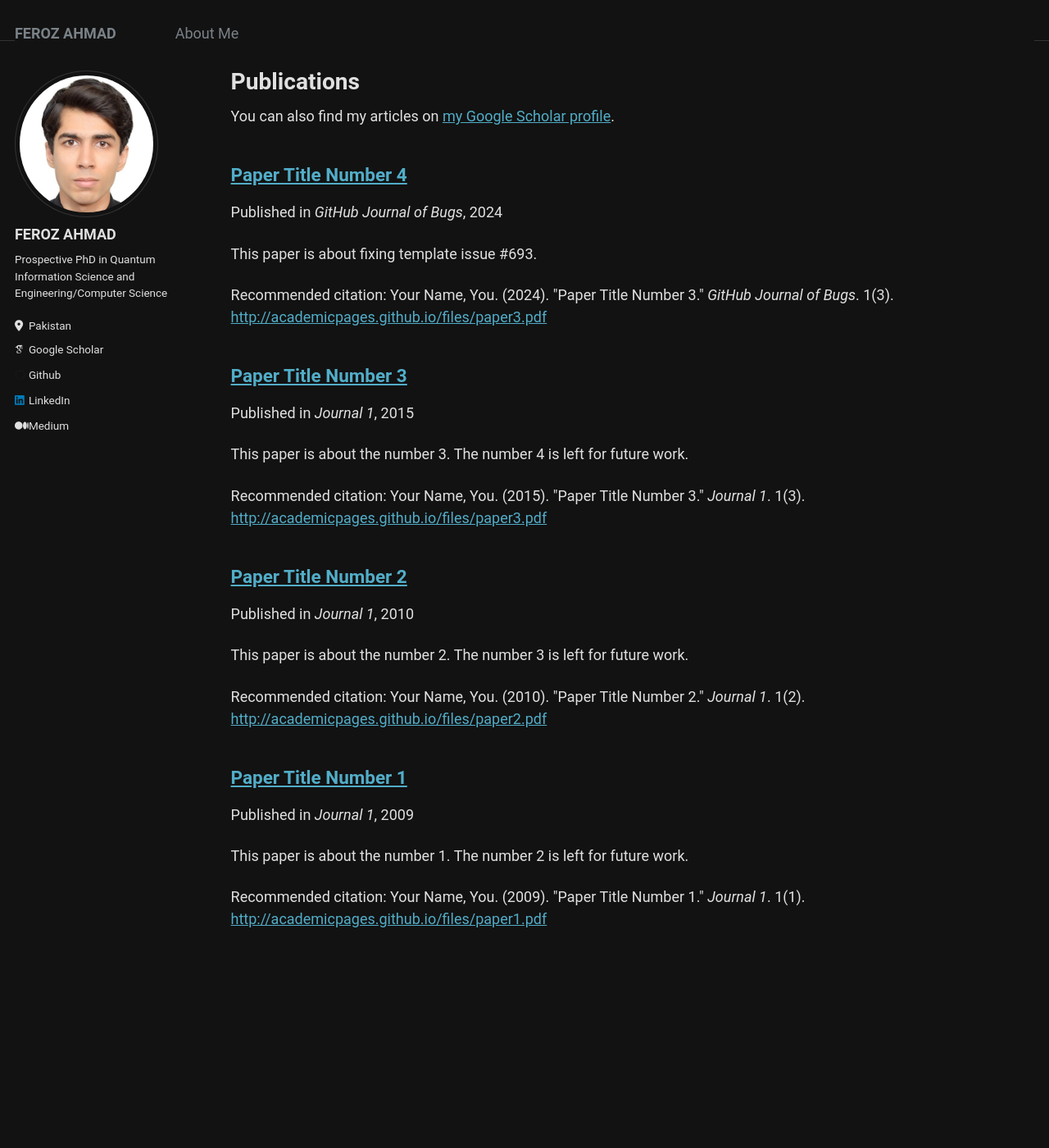
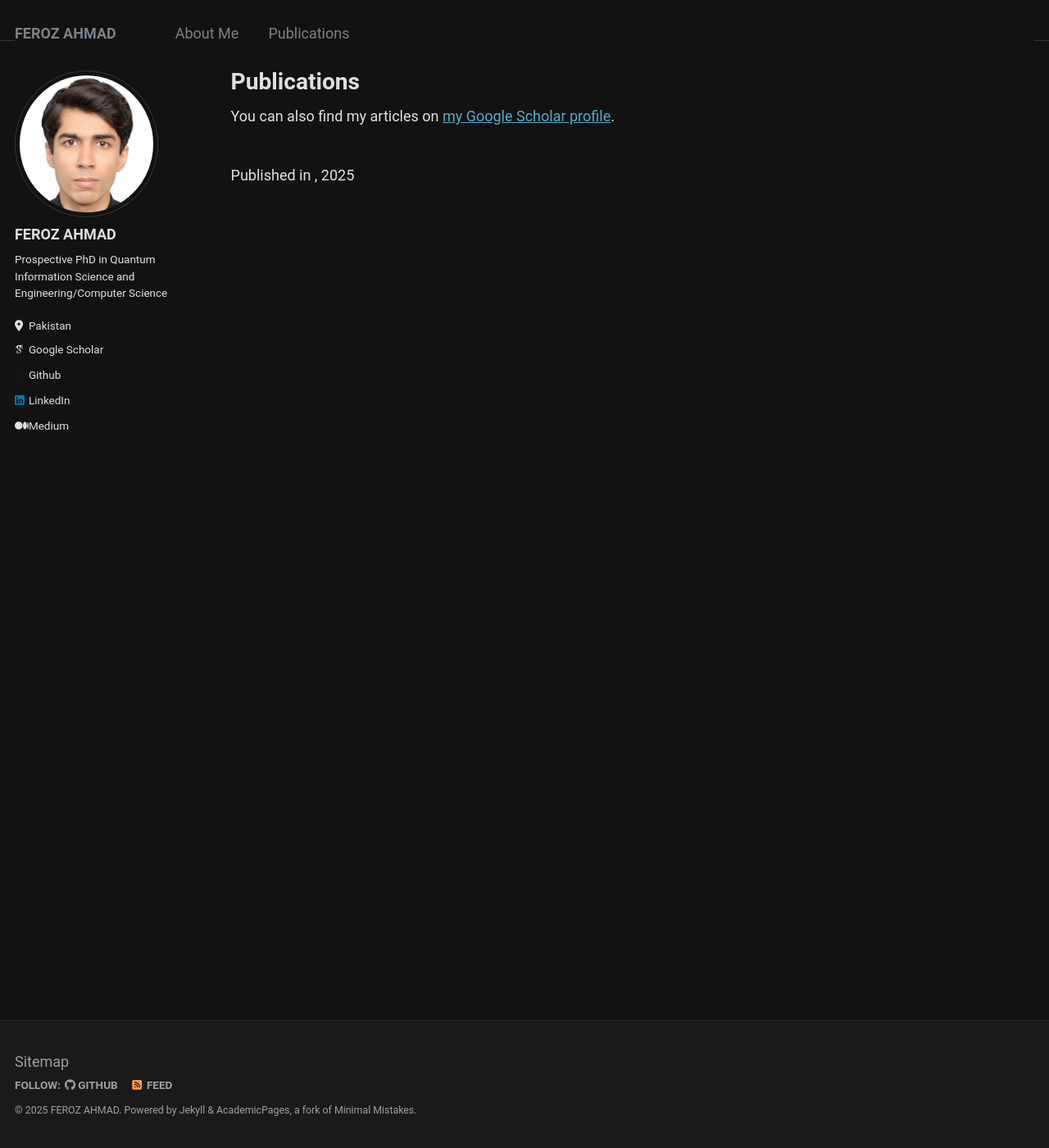
Before and after one commit to Fe-r-oz/Fe-r-oz.github.io, a Jekyll site: the page built from _pages/publications.html, in a window 1280 px wide and 1400 px high. Shown: the whole window at 82% size. Built offline with Jekyll 4.4.1, drawn with Linux system fonts in a browser that asks for light colours; some web fonts are replaced.

Commit message:
improve website

```diff
--- a/_data/navigation.yml
+++ b/_data/navigation.yml
@@ -2,3 +2,6 @@
 main:
   - title: "About Me"
     url: /about/
+
+  - title: "Publications"
+    url: /publications/
--- /dev/null
+++ b/_pages/publications.html
@@ -0,0 +1,33 @@
+---
+layout: archive
+title: "Publications"
+permalink: /publications/
+author_profile: true
+---
+
+{% if site.author.googlescholar %}
+  <div class="wordwrap">You can also find my articles on <a href="{{site.author.googlescholar}}">my Google Scholar profile</a>.</div>
+{% endif %}
+
+{% include base_path %}
+
+<!-- New style rendering if publication categories are defined -->
+{% if site.publication_category %}
+  {% for category in site.publication_category  %}
+    {% assign title_shown = false %}
+    {% for post in site.publications reversed %}
+      {% if post.category != category[0] %}
+        {% continue %}
+      {% endif %}
+      {% unless title_shown %}
+        <h2>{{ category[1].title }}</h2><hr />
+        {% assign title_shown = true %}
+      {% endunless %}
+      {% include archive-single.html %}
+    {% endfor %}
+  {% endfor %}
+{% else %}
+  {% for post in site.publications reversed %}
+    {% include archive-single.html %}
+  {% endfor %}
+{% endif %}
--- a/_pages/publications.md
+++ /dev/null
@@ -1,16 +0,0 @@
----
-layout: archive
-title: "Publications"
-permalink: /publications/
-author_profile: true
----
-
-{% if site.author.googlescholar %}
-  <div class="wordwrap">You can also find my articles on <a href="{{site.author.googlescholar}}">my Google Scholar profile</a>.</div>
-{% endif %}
-
-{% include base_path %}
-
-{% for post in site.publications reversed %}
-  {% include archive-single.html %}
-{% endfor %}
--- a/_publications/2009-10-01-paper-title-number-1.md
+++ /dev/null
@@ -1,12 +0,0 @@
----
-title: "Paper Title Number 1"
-collection: publications
-permalink: /publication/2009-10-01-paper-title-number-1
-excerpt: 'This paper is about the number 1. The number 2 is left for future work.'
-date: 2009-10-01
-venue: 'Journal 1'
-paperurl: 'http://academicpages.github.io/files/paper1.pdf'
-citation: 'Your Name, You. (2009). &quot;Paper Title Number 1.&quot; <i>Journal 1</i>. 1(1).'
----
-
-The contents above will be part of a list of publications, if the user clicks the link for the publication than the contents of section will be rendered as a full page, allowing you to provide more information about the paper for the reader. When publications are displayed as a single page, the contents of the above "citation" field will automatically be included below this section in a smaller font.
--- a/_publications/2010-10-01-paper-title-number-2.md
+++ /dev/null
@@ -1,12 +0,0 @@
----
-title: "Paper Title Number 2"
-collection: publications
-permalink: /publication/2010-10-01-paper-title-number-2
-excerpt: 'This paper is about the number 2. The number 3 is left for future work.'
-date: 2010-10-01
-venue: 'Journal 1'
-paperurl: 'http://academicpages.github.io/files/paper2.pdf'
-citation: 'Your Name, You. (2010). &quot;Paper Title Number 2.&quot; <i>Journal 1</i>. 1(2).'
----
-
-The contents above will be part of a list of publications, if the user clicks the link for the publication than the contents of section will be rendered as a full page, allowing you to provide more information about the paper for the reader. When publications are displayed as a single page, the contents of the above "citation" field will automatically be included below this section in a smaller font.
--- a/_publications/2015-10-01-paper-title-number-3.md
+++ /dev/null
@@ -1,12 +0,0 @@
----
-title: "Paper Title Number 3"
-collection: publications
-permalink: /publication/2015-10-01-paper-title-number-3
-excerpt: 'This paper is about the number 3. The number 4 is left for future work.'
-date: 2015-10-01
-venue: 'Journal 1'
-paperurl: 'http://academicpages.github.io/files/paper3.pdf'
-citation: 'Your Name, You. (2015). &quot;Paper Title Number 3.&quot; <i>Journal 1</i>. 1(3).'
----
-
-The contents above will be part of a list of publications, if the user clicks the link for the publication than the contents of section will be rendered as a full page, allowing you to provide more information about the paper for the reader. When publications are displayed as a single page, the contents of the above "citation" field will automatically be included below this section in a smaller font.
--- /dev/null
+++ b/_publications/2024-01-15-SoC-Based Implementation of 1D Convolutional Neural Network for 3-Channel ECG Arrhythmia Classification via HLS4ML.md
@@ -0,0 +1,14 @@
+---
+title: "SoC-Based Implementation of 1D Convolutional Neural Network for 3-Channel ECG Arrhythmia Classification via HLS4ML"
+collection: publications
+permalink: /publication/2024-01-15-SoC-Based Implementation of 1D Convolutional Neural Network for 3-Channel ECG Arrhythmia Classification via HLS4ML.md
+excerpt: 'This paper presents a SoC-based implementation of a 1-D convolutional neural network (1-D CNN) for 3-channel ECG arrhythmia classification using HLS4ML. It demonstrates the benefits of quantization-aware training (QAT) and high-level synthesis (HLS) in reducing power consumption while maintaining competitive performance metrics, offering an efficient, low-latency, and cost-effective solution for real-time ECG monitoring.'
+date: 2024-01-15
+venue: 'IEEE Embedded Systems Letters'
+paperurl: 'https://ieeexplore.ieee.org/abstract/document/10399904'
+citation: 'Ahmad, F., & Zafar, S. (2024). "SoC-Based Implementation of 1-D Convolutional Neural Network for 3-Channel ECG Arrhythmia Classification via HLS4ML." <i>IEEE Embedded Systems Letters</i>, 16(4), 429-432. doi: 10.1109/LES.2024.3354081.'
+keywords: {Electrocardiography; Convolutional neural networks; Arrhythmia; Feature extraction; Quantization (signal); Measurement; Hardware; Codesign workflow; convolutional neural networks; high-level synthesis for machine learning (HLS4ML); quantization-aware training (QAT); system-on-chip},
+
+---
+
+The contents above will be part of a list of publications, if the user clicks the link for the publication than the contents of section will be rendered as a full page, allowing you to provide more information about the paper for the reader. When publications are displayed as a single page, the contents of the above "citation" field will automatically be included below this section in a smaller font.
--- a/_publications/2024-02-17-paper-title-number-4.md
+++ /dev/null
@@ -1,12 +0,0 @@
----
-title: "Paper Title Number 4"
-collection: publications
-permalink: /publication/2024-02-17-paper-title-number-4
-excerpt: 'This paper is about fixing template issue #693.'
-date: 2024-02-17
-venue: 'GitHub Journal of Bugs'
-paperurl: 'http://academicpages.github.io/files/paper3.pdf'
-citation: 'Your Name, You. (2024). &quot;Paper Title Number 3.&quot; <i>GitHub Journal of Bugs</i>. 1(3).'
----
-
-The contents above will be part of a list of publications, if the user clicks the link for the publication than the contents of section will be rendered as a full page, allowing you to provide more information about the paper for the reader. When publications are displayed as a single page, the contents of the above "citation" field will automatically be included below this section in a smaller font.
```
